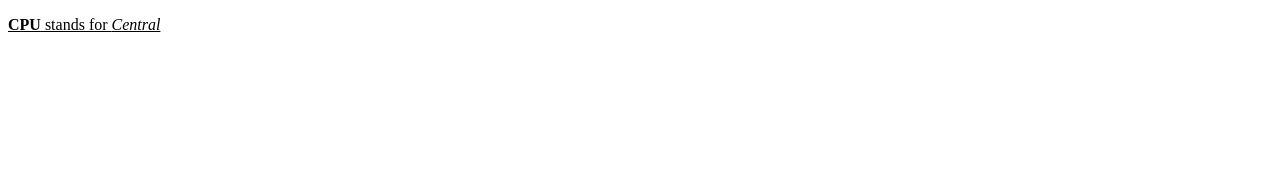
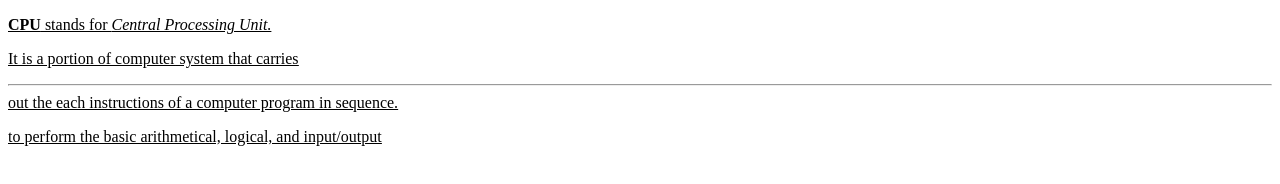
Before and after one commit to iamneo-production/beacbdedfadaeccdfffebaeceaec, a website: page public/index.html in a window 1280 px wide. Drawn offline with Linux system fonts and the light colour scheme.

Commit message:
Backup Commit

```diff
--- a/public/index.html
+++ b/public/index.html
@@ -5,7 +5,10 @@
     <meta http-equiv="X-UA-Compatible" content="IE=edge">
     <meta name="viewport" content="width=device-width, initial-scale=1.0">
     <title>CPU</title>
-    <p><u><b>CPU</b> stands for <i>Central
+    <p><u><b>CPU</b> stands for <i>Central Processing Unit.</i><u></p>
+    <p>It is a portion of <u>computer</u> system that carries<hr>
+        out the each instructions of a <u> computer</u> program in sequence.</p>
+        <p>to perform the basic arithmetical, logical, and input/output
     <link rel="stylesheet" href="style.css" />
 </head>
 <body>
```
